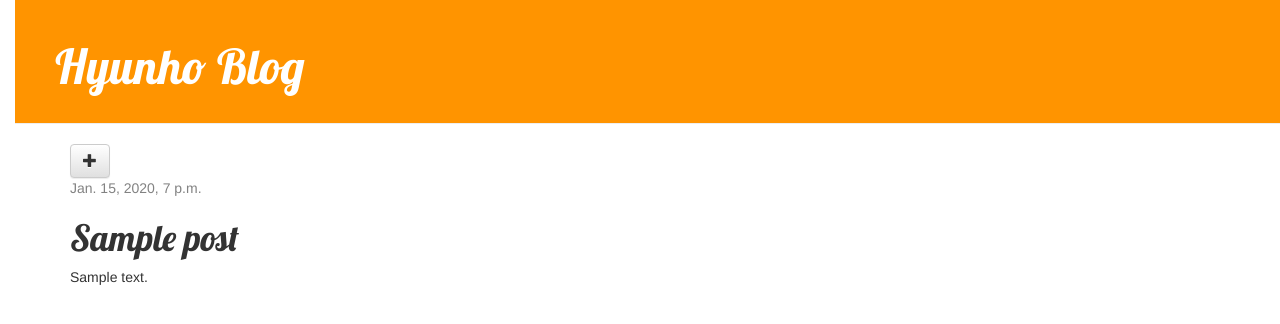
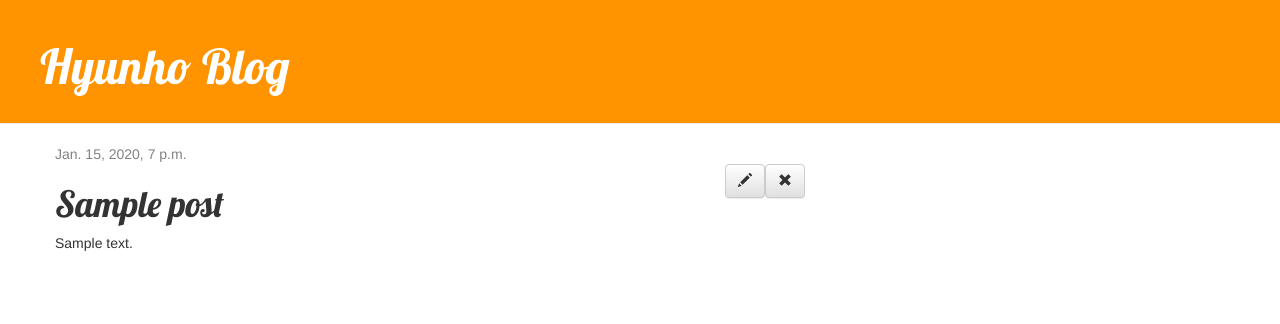
Before and after one commit to hyunho3421/django-web, a Django app: page /post/1/ in a window 1280 px wide. Shown: the top 324 px of the page. Run offline with Django 3.2, Linux system fonts and the light colour scheme; tables that the repository leaves empty hold one stand-in row (values such as "Sample post"); some libraries are stand-ins or nearby versions.

Commit message:
버튼 위치 수정

```diff
--- a/blog/static/css/blog.css
+++ b/blog/static/css/blog.css
@@ -1,11 +1,11 @@
-h1 a {
+/*h1 a {
     color: #FCA205;
     font-family: 'Lobster';
 }
 
 body {
     padding-left: 15px;
-}
+}*/
 
 .page-header {
     background-color: #ff9400;
@@ -53,3 +53,7 @@ h1, h2, h3, h4 {
 .post h1 a, .post h1 a:visited {
     color: #000000;
 }
+
+.post .btn {
+    float: right;
+}
--- a/blog/templates/blog/base.html
+++ b/blog/templates/blog/base.html
@@ -13,6 +13,7 @@
 <div class="page-header">
     {% if user.is_authenticated %}
         <a href="{% url 'post_new' %}" class="top-menu"><span class="glyphicon glyphicon-plus"></span> </a>
+        <a href="{% url 'post_draft_list' %}" class="top-menu"><span class="glyphicon glyphicon-edit"></span></a>
     {% endif %}
     <h1><a href="/">Hyunho Blog</a></h1>
 </div>
--- a/blog/templates/blog/post_detail.html
+++ b/blog/templates/blog/post_detail.html
@@ -1,13 +1,18 @@
 {% extends 'blog/base.html' %}
 
 {% block content %}
-    <a class="btn btn-default" href="{% url 'post_edit' pk=post.pk %}"><span class="glyphicon glyphicon-plus"></span></a>
     <div class="post">
         {% if post.published_date %}
             <div class="date">
                 {{ post.published_date }}
             </div>
+        {% else %}
+            <a class="btn btn-default" href="{% url 'post_publish' pk=post.pk %}">Publish</a>
         {% endif %}
+        <a class="btn btn-default" href="{% url 'post_remove' pk=post.pk %}"><span
+                class="glyphicon glyphicon-remove"></span></a>
+        <a class="btn btn-default" href="{% url 'post_edit' pk=post.pk %}"><span
+                class="glyphicon glyphicon-pencil"></span></a>
         <h1>{{ post.title }}</h1>
         <p>{{ post.content|linebreaksbr }}</p>
     </div>
--- a/blog/urls.py
+++ b/blog/urls.py
@@ -10,4 +10,7 @@ urlpatterns = [
     url(r'^post/(?P<pk>\d+)/$', views.post_detail, name='post_detail'),
     url(r'^post/new/$', views.post_new, name='post_new'),
     url(r'^post/(?P<pk>\d+)/edit/$', views.post_edit, name='post_edit'),
+    url(r'^draft/$', views.post_draft_list, name='post_draft_list'),
+    url(r'^post/(?P<pk>\d+)/publish/$', views.post_publish, name='post_publish'),
+    url(r'^post/(?P<pk>\d+)/remove/$', views.post_remove, name='post_remove'),
 ]
--- a/blog/views.py
+++ b/blog/views.py
@@ -23,7 +23,6 @@ def post_new(request):
         if form.is_valid():
             post = form.save(commit=False)
             post.author = request.user
-            post.published_date = timezone.now()
             post.save()
             return redirect('post_detail', pk=post.pk)
     else:
@@ -38,9 +37,25 @@ def post_edit(request, pk):
         if form.is_valid():
             post = form.save(commit=False)
             post.author = request.user
-            post.published_date = timezone.now()
             post.save()
             return redirect('post_detail', pk=pk)
     else:
         form = PostForm(instance=post)
     return render(request, 'blog/post_edit.html', {'form': form})
+
+
+def post_draft_list(request):
+    posts = Post.objects.filter(published_date__isnull=True).order_by('-create_date')
+    return render(request, 'blog/post_draft_list.html', {'posts': posts})
+
+
+def post_publish(request, pk):
+    post = get_object_or_404(Post, pk=pk)
+    post.publish()
+    return redirect('post_detail', pk=pk)
+
+
+def post_remove(request, pk):
+    post = get_object_or_404(Post, pk=pk)
+    post.delete()
+    return redirect('post_list')
```
Also changed, not shown: blog/templates/blog/post_draft_list.html (added, +11 -0 lines).
